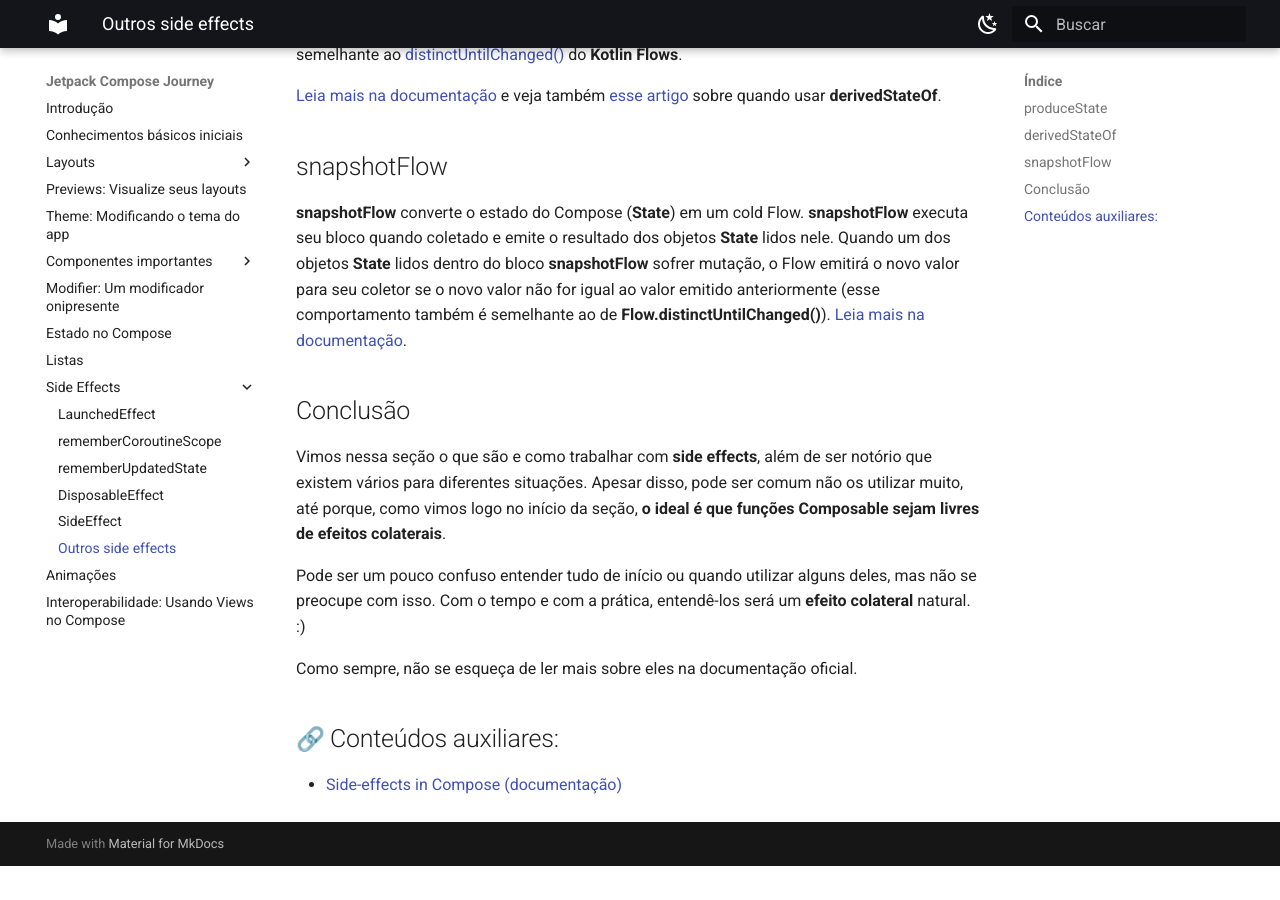
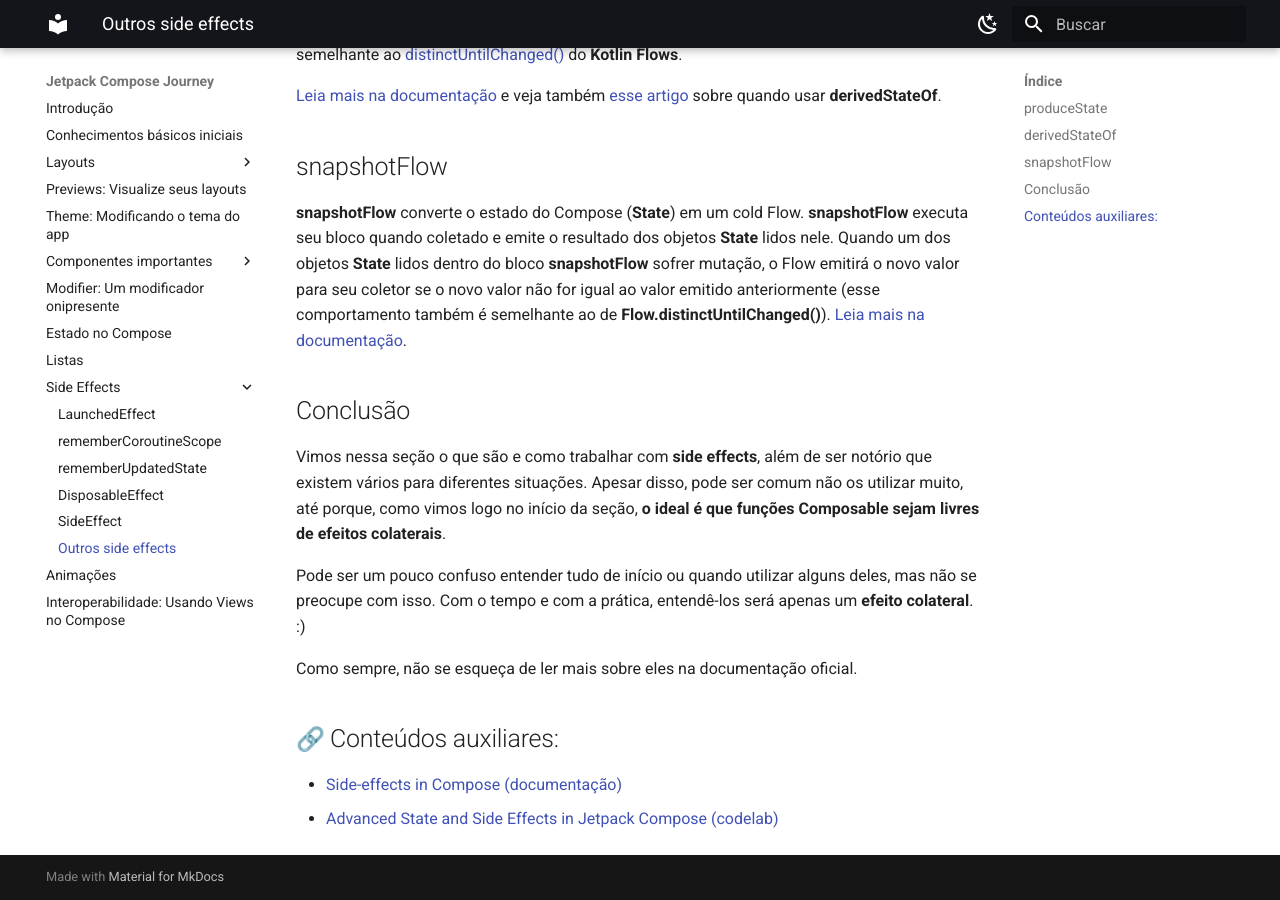
Before and after one commit to jsericksk/Jetpack-Compose-Journey, an MkDocs documentation site: the page built from docs/side-effects/others.md, in a window 1280 px wide and 900 px high, scrolled down 771 px. Built offline with MkDocs 1.6.1 and Material for MkDocs 9.7.7, drawn with Linux system fonts in a browser that asks for light colours; emoji names are drawn with the system emoji font; before the commit the page ends 1637 px from its top, so only the background shows below that.

Commit message:
others.md atualizado

```diff
--- a/docs/side-effects/others.md
+++ b/docs/side-effects/others.md
@@ -22,9 +22,10 @@ Você deve usar o **derivedStateOf** quando suas entradas para um Composable mud
 
 Vimos nessa seção o que são e como trabalhar com **side effects**, além de ser notório que existem vários para diferentes situações. Apesar disso, pode ser comum não os utilizar muito, até porque, como vimos logo no início da seção, **o ideal é que funções Composable sejam livres de efeitos colaterais**.
 
-Pode ser um pouco confuso entender tudo de início ou quando utilizar alguns deles, mas não se preocupe com isso. Com o tempo e com a prática, entendê-los será um **efeito colateral** natural. :)
+Pode ser um pouco confuso entender tudo de início ou quando utilizar alguns deles, mas não se preocupe com isso. Com o tempo e com a prática, entendê-los será apenas um **efeito colateral**. :)
 
 Como sempre, não se esqueça de ler mais sobre eles na documentação oficial.
 
 ## :link: Conteúdos auxiliares:
 - [Side-effects in Compose (documentação)](https://developer.android.com/jetpack/compose/side-effects)
+- [Advanced State and Side Effects in Jetpack Compose (codelab)](https://developer.android.com/codelabs/jetpack-compose-advanced-state-side-effects)
```
Also changed, not shown: docs/basic.md (+1 -1 lines).
